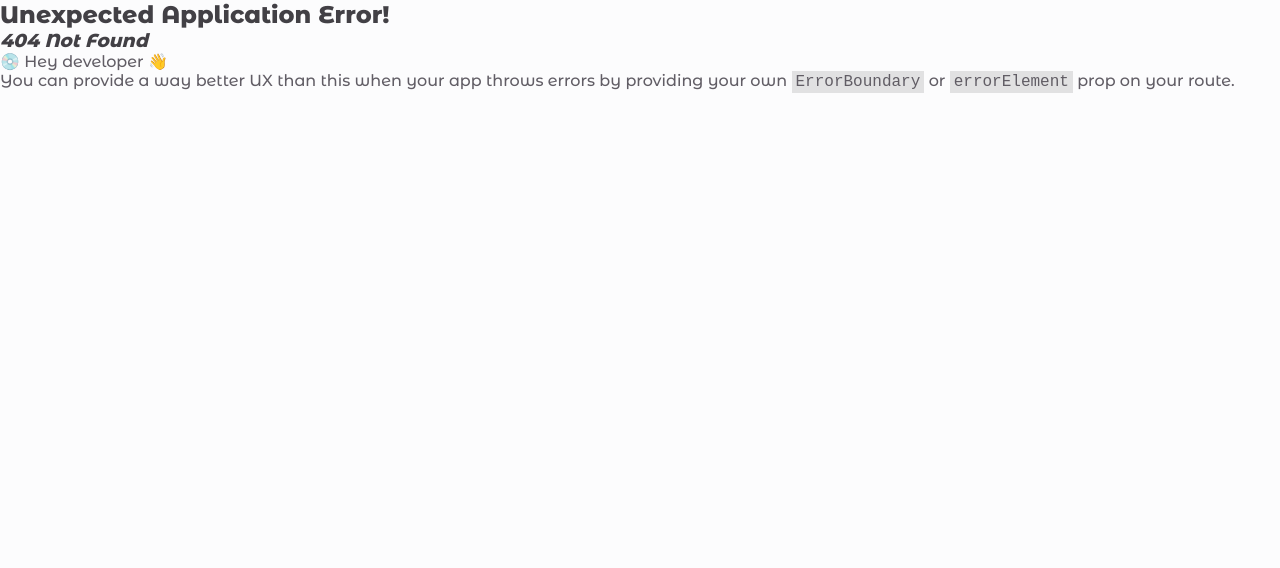
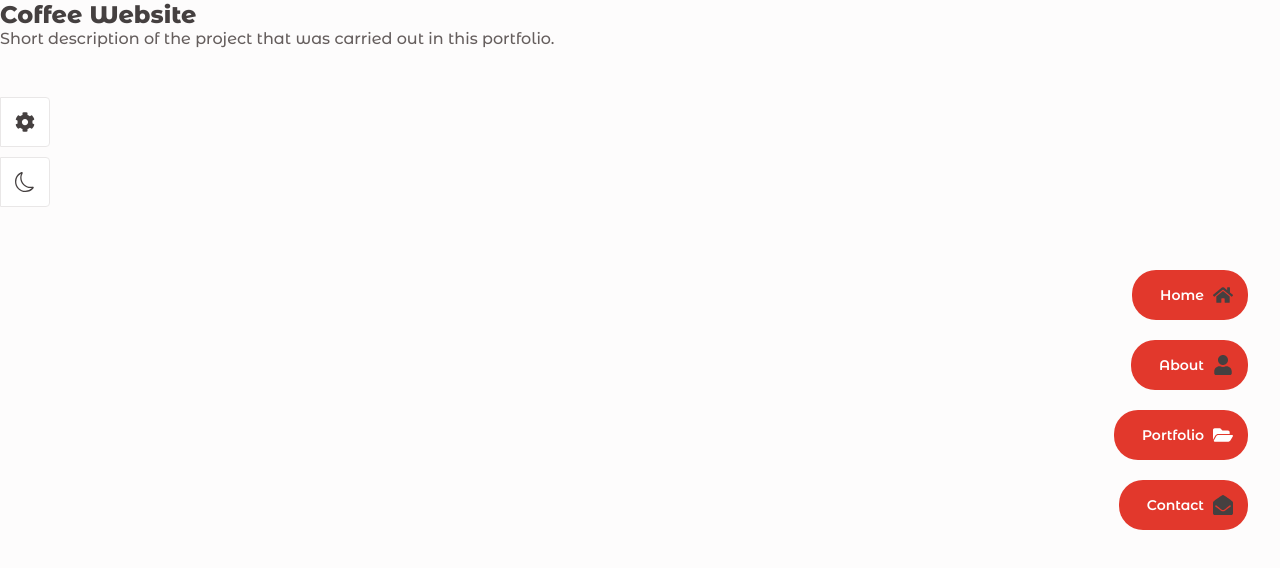
Before and after one commit to Moksh91119/mona-portfolio, a React (Vite) app: page /portfolio/painting/1 in a window 1280 px wide. Before the commit this address had no page. Shown: the top 568 px of the page. Built offline with nearby package versions, Linux system fonts and the light colour scheme.

Commit message:
-- Add a new path /portfolio/painting/:paintingId -- Created a new jsx file to handle the new path -- created link from portfolio to painting

```diff
--- a/src/App.jsx
+++ b/src/App.jsx
@@ -2,6 +2,7 @@
 import About from './pages/about/About';
 import Portfolio from './pages/portfolio/Portfolio';
 import Contact from './pages/contact/Contact';
+import Painting from './pages/painting/Painting';
 import AppLayout from './components/AppLayout';
 import { createBrowserRouter, RouterProvider } from 'react-router';
 
@@ -30,6 +31,11 @@
           path: '/contact',
           element: <Contact />,
         },
+
+        {
+          path: '/portfolio/painting/:paintingId',
+          element: <Painting />,
+        }
       ],
     },
   ]);
--- /dev/null
+++ b/src/pages/painting/Painting.jsx
@@ -0,0 +1,18 @@
+import React from 'react'
+import { useParams } from 'react-router';
+import { portfolio } from '../../Data';
+
+const Painting = () => {
+  const { paintingId } = useParams();
+  const identifier = Number(paintingId);
+  const painting = portfolio.find((item) => item.id === identifier);
+
+  return (
+    <div>
+      <h2>{painting?.title}</h2>
+      <p>{painting?.description}</p>
+    </div>
+  )
+}
+
+export default Painting
--- a/src/pages/portfolio/Portfolio.jsx
+++ b/src/pages/portfolio/Portfolio.jsx
@@ -13,7 +13,7 @@
         {portfolio.map(({ id, img, title, description, skills, link }) => {
           return (
             <article className='portfolio-card' key={id}>
-              <a href={link} className='portfolio-img-wrapper'>
+              <a href={`/portfolio/painting/${id}`} className='portfolio-img-wrapper'>
                 <img src={img} alt='' className='portfolio-img' />
               </a>
 
@@ -28,7 +28,7 @@
                 })}
               </div>
 
-              <a href={link} className='portfolio-link'>
+              <a href={`/portfolio/painting/${id}`} className='portfolio-link'>
                 <RiLink className='link-icon' />
                 Visit Project
               </a>
```
